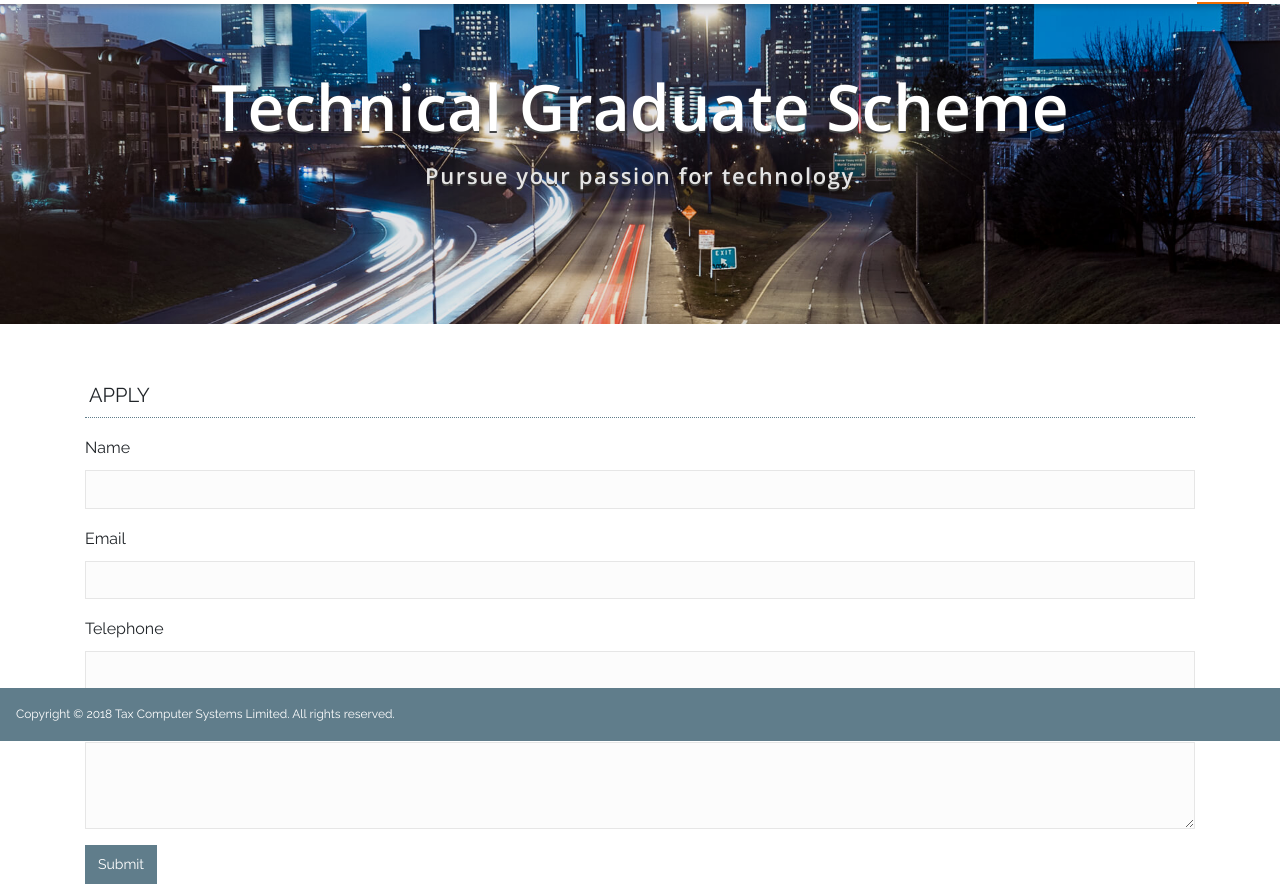
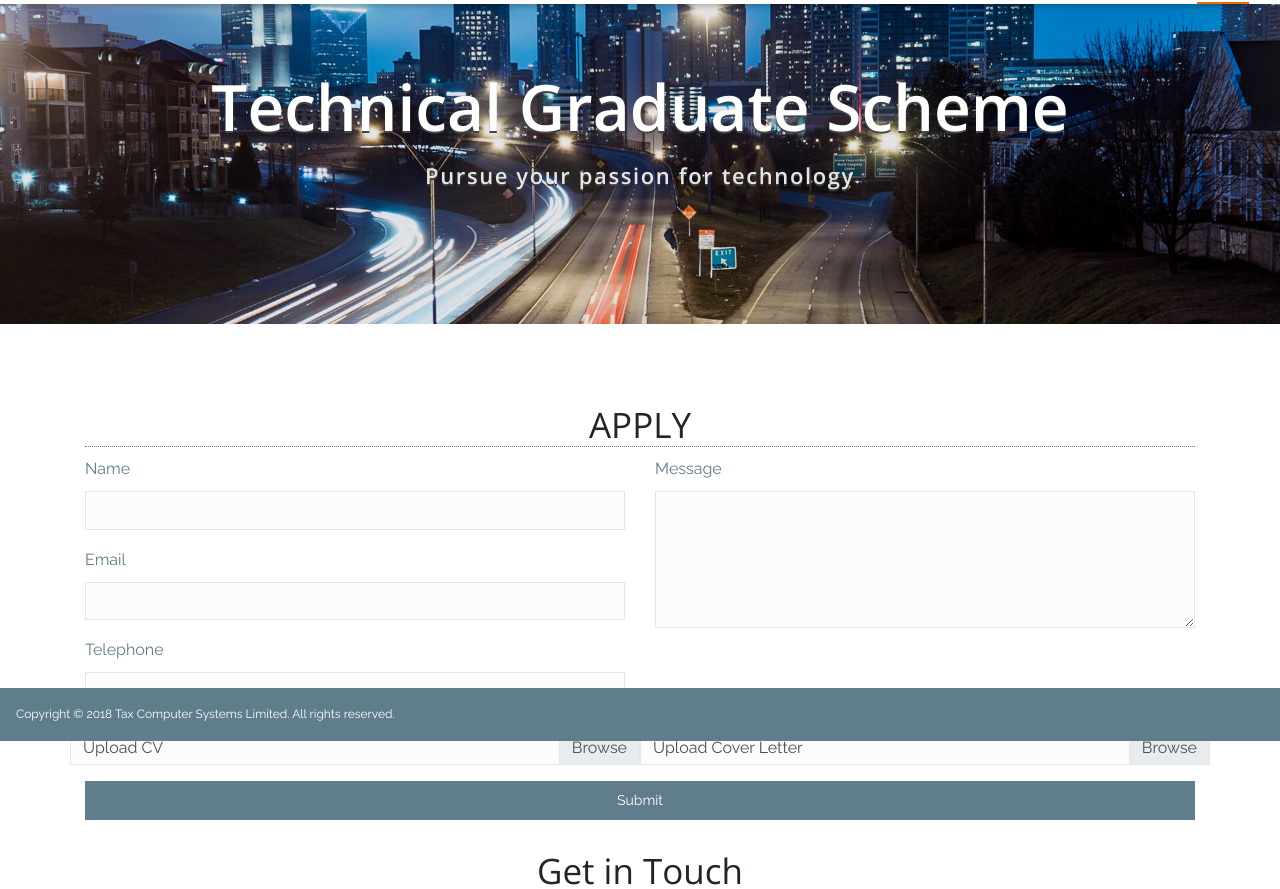
Before and after one commit to dariusz75/bootstrap-4-project, a website: page contact.html in a window 1280 px wide. Shown: the part 59-948 px from the top of the page. Drawn offline with nearby package versions, Linux system fonts and the light colour scheme.

Commit message:
contact form wip

```diff
--- a/contact.html
+++ b/contact.html
@@ -63,8 +63,10 @@
           <div class="row">
               <div class="col-sm-12">
                 <div class="contact-us-content">
-                  <p class="p-1">APPLY</p>
+                    <h1 class="contact-us-title">APPLY</h1>
                   <form>
+                    <div class="row">
+                      <div class="col-md-6">
                         <div class="form-group">
                           <label for="name">Name</label>
                           <input type="text" class="form-control" id="name" placeholder="">
@@ -77,11 +79,27 @@
                           <label for="phone">Telephone</label>
                           <input type="tel" class="form-control" id="phone" placeholder="" value="">
                         </div>
+                      </div>
+                      <div class="col-md-6">
                         <div class="form-group">
                           <label for="message">Message</label>
-                      <textarea class="form-control" id="message" rows="3"></textarea>
+                          <textarea class="form-control" id="message" rows="5"></textarea>
                         </div>
-                    <button type="submit" class="btn btn-primary">Submit</button>
+                      </div>
+                      <div class="col-md-6">
+                          <div class="form-group">
+                            <label class="custom-file-label" for="cv-upload">Upload CV</label>
+                            <input type="file" class="form-control-file custom-file-input" id="cv-upload">
+                          </div>
+                        </div>
+                        <div class="col-md-6">
+                          <div class="form-group">
+                            <label class="custom-file-label" for="cover-letter-upload">Upload Cover Letter</label>
+                            <input type="file" class="form-control-file custom-file-input" id="cover-letter-upload">
+                          </div>
+                        </div>
+                    </div>
+                    <button type="submit" class="btn btn-primary submit-button">Submit</button>
                   </form>
                 </div>
               </div>
@@ -109,7 +127,7 @@
     </div>
     <div class="container-fluid">
       <div class="map-container">
-        <iframe src="https://www.google.com/maps/embed?pb=!1m18!1m12!1m3!1d2487.2392811544696!2d-0.5067094340590335!3d51.43539937378572!2m3!1f0!2f0!3f0!3m2!1i1024!2i768!4f13.1!3m3!1m2!1s0x48767131f4a6e747%3A0x96e64597e447dee4!2sLondon+Rd%2C+Staines+TW18+4BP!5e0!3m2!1sen!2suk!4v1522854175942" width="100%" height="300" frameborder="0" style="border:0" allowfullscreen></iframe>
+        <iframe src="https://www.google.com/maps/embed?pb=!1m18!1m12!1m3!1d2487.2392811544696!2d-0.5067094340590335!3d51.43539937378572!2m3!1f0!2f0!3f0!3m2!1i1024!2i768!4f13.1!3m3!1m2!1s0x48767131f4a6e747%3A0x96e64597e447dee4!2sLondon+Rd%2C+Staines+TW18+4BP!5e0!3m2!1sen!2suk!4v1522854175942" width="100%" height="400" frameborder="0" style="border:0" allowfullscreen></iframe>
       </div>
     </div>
 
--- a/source/custom/pages/_contact-us-page.scss
+++ b/source/custom/pages/_contact-us-page.scss
@@ -1,7 +1,9 @@
 .contact-us-title {
+  margin-top: 30px;
   width: 100%;
   font-weight: 300;
-    border-bottom: 1px solid $custom-primary-1;
+  border-bottom: 1px dotted $custom-primary-1;
+  text-align: center;
 }
 
 .contact-us-text {
@@ -10,17 +12,30 @@
 }
 
 .contact-us-content {
+
   font-size: 1rem;
   span {
       font-weight: 600;
+
   }
   .p-1 {
       font-size: 1.25rem;
       border-bottom: 1px dotted $custom-primary-1;
   }
 
+}
+
 .map-container {
   display: flex;
   justify-content: center;
+  padding-bottom: 4rem;
 }
+
+
+label {
+  color: $custom-primary-1;
 }
+
+.submit-button {
+  width: 100%;
+}
```
Also changed, not shown: style/style.css. Lines whose indentation alone changed are shown as unchanged.
